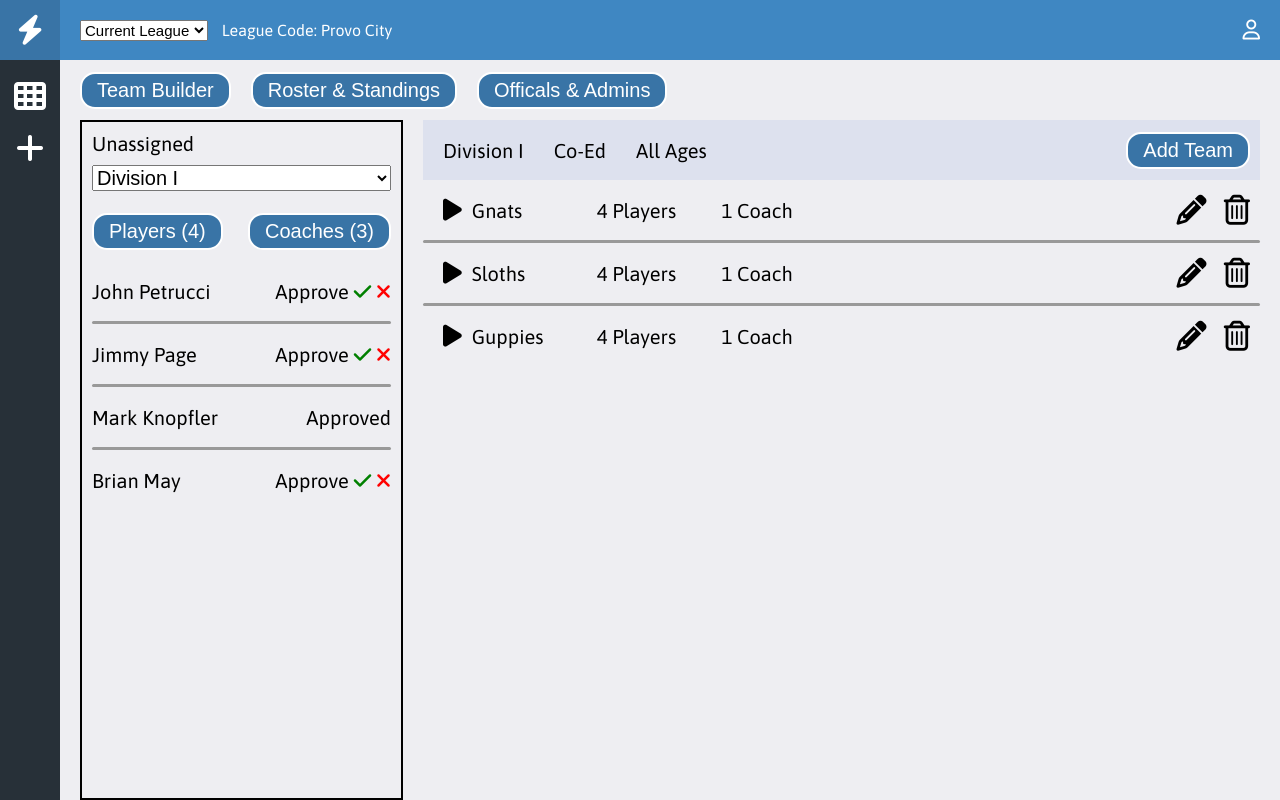
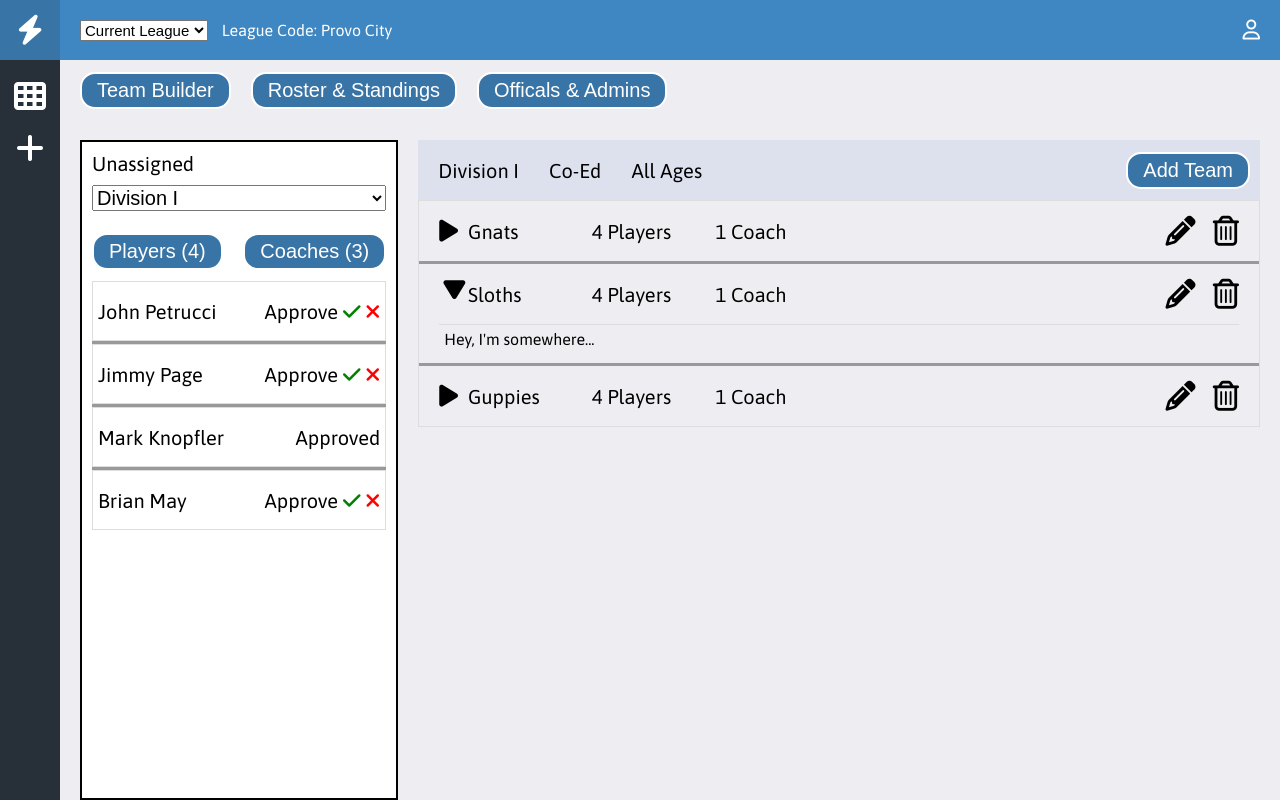
Before and after one commit to omgiitgayea/leagueSpeedProto, a plain HTML site: page index.html in a window 1280 px wide. Drawn offline with Linux system fonts and the light colour scheme.

Commit message:
fiddled probably prematurely with a border

```diff
--- a/index.html
+++ b/index.html
@@ -105,8 +105,9 @@
                         </div>
                         <button class="button">Add Team</button>
                     </div>
-
+                    <div class="teamsList">
                         <div class="team">
+                            <div class="infoRoster">
                                 <div class="teamInfo">
                                     <i class="fa fa-play"></i>
                                     <div class="infoItems">Gnats</div>
@@ -118,10 +119,12 @@
                                     <i class="fa fa-trash-o"></i>
                                 </div>
                             </div>
+                        </div>
                         <div class="aLine"></div>
                         <div class="team">
+                            <div class="infoRoster">
                                 <div class="teamInfo">
-                            <i class="fa fa-play"></i>
+                                    <i class="fa fa-play rotNinety"></i>
                                     <div class="infoItems">Sloths</div>
                                     <div class="infoItems">4 Players</div>
                                     <div class="infoItems">1 Coach</div>
@@ -131,8 +134,11 @@
                                     <i class="fa fa-trash-o"></i>
                                 </div>
                             </div>
+                            <div class="teamRoster">Hey, I'm somewhere...</div>
+                        </div>
                         <div class="aLine"></div>
                         <div class="team">
+                            <div class="infoRoster">
                                 <div class="teamInfo">
                                     <i class="fa fa-play"></i>
                                     <div class="infoItems">Guppies</div>
@@ -145,6 +151,9 @@
                                 </div>
                             </div>
                         </div>
+
+                    </div>
+                </div>
             </div>
         </div>
 
--- a/style.less
+++ b/style.less
@@ -51,7 +51,7 @@ body, html {
       background-color: #999999;
       height: 3px;
       width: 100%;
-      border-radius: 3px;
+      //border-radius: 3px;
     }
 
     .header {
@@ -119,6 +119,7 @@ body, html {
           box-sizing: border-box;
           .vertCenter();
           height: @barHeight;
+          margin-bottom: 20px;
           width: 100%;
           .extraMarginRight {
             margin-right: 20px;
@@ -128,7 +129,7 @@ body, html {
         .builderDiv {
           box-sizing: border-box;
           display: flex;
-          height: ~"calc(100% - 60px)";
+          height: ~"calc(100% - 80px)";
           .randomHeader {
             font-size: 20px;
           }
@@ -140,6 +141,7 @@ body, html {
             width: 30%;
             height: 100%;
             border: 2px solid black;
+            background-color: white;
             .divisionSelector {
               margin: 10px 0;
               font-size: 20px;
@@ -152,6 +154,9 @@ body, html {
               height: @barHeight;
             }
             .peopleDivs {
+              box-sizing: border-box;
+              border: 1px solid #DDDDDD;
+              padding: 5px;
               font-size: 20px;
               height: @barHeight;
               .vertCenter();
@@ -175,7 +180,7 @@ body, html {
             box-sizing: border-box;
             width: 80%;
             height: 100%;
-            padding-left: @myPaddingLeft;
+            margin-left: @myPaddingLeft;
 
             .teamHeader {
               box-sizing: border-box;
@@ -193,16 +198,17 @@ body, html {
                 }
               }
             }
-
+            .teamsList {
+              border: 1px solid #DDDDDD;
               .team {
                 box-sizing: border-box;
+                padding: 0 @myPaddingLeft;
+                width: 100%;
+                .infoRoster {
                   height: @barHeight;
-              display: flex;
                   .vertCenter();
-              padding-left: @myPaddingLeft;
-              padding-right: 10px;
+                  width: 100%;
                   justify-content: space-between;
-              width: 100%;
                   .teamInfo {
                     .vertCenter();
                     width: 50%;
@@ -214,11 +220,23 @@ body, html {
                     .infoItems {
                       width: 33%;
                     }
+                    .rotNinety {
+                      transform: rotate(90deg);
+                    }
                   }
                   .editButtons {
                     font-size: 30px;
                     i {
                       padding-left: 10px;
+                    }
+                  }
+                }
+                .teamRoster {
+                  box-sizing: border-box;
+                  border-top: 1px solid #DDDDDD;
+                  //border-bottom: 1px solid #DDDDDD;
+                  margin-bottom: 10px;
+                  padding: 5px;
                 }
               }
             }
```
Also changed, not shown: style.css. Lines whose indentation alone changed are shown as unchanged.
